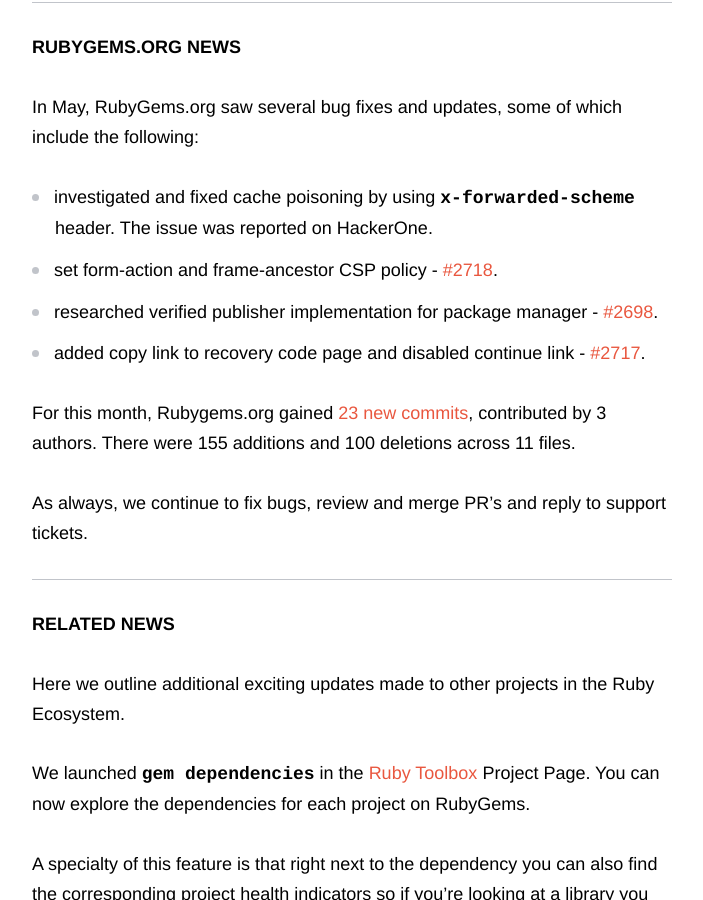
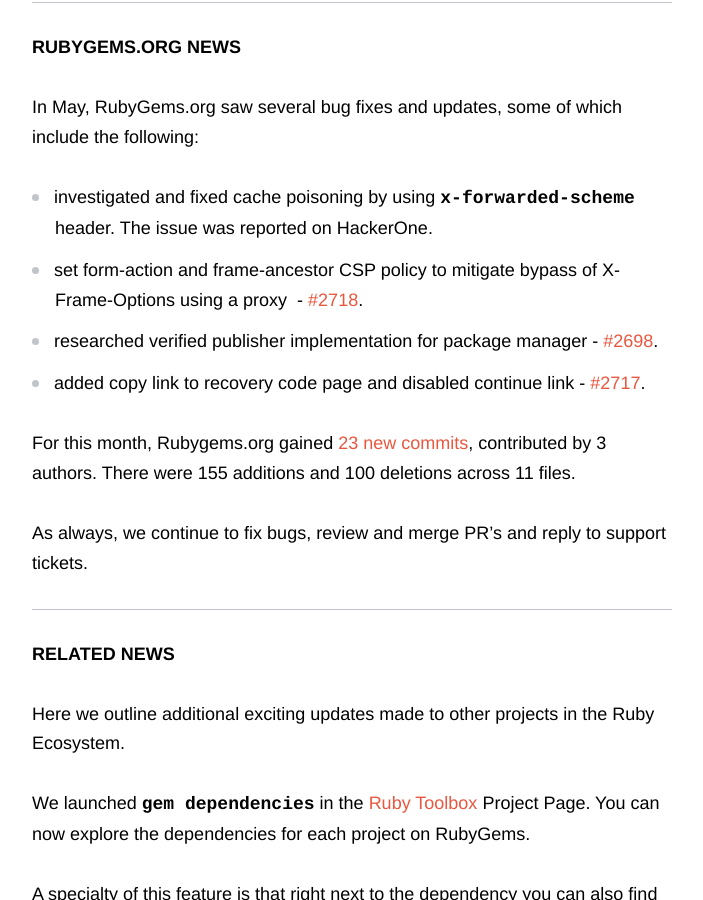
Before and after one commit to rubygems/rubygems.github.io, a Jekyll site: the page built from _posts/2021-06-09-may-rubygems-updates.md, in a window 1280 px wide and 900 px high, scrolled down 1331 px. Shown: the whole window, without its empty margins (438-1141 px from the left). Built offline with Jekyll 4.4.1, drawn with Linux system fonts in a browser that asks for light colours; comment, search, counter and statistics services are not loaded.

Commit message:
Update _posts/2021-06-09-may-rubygems-updates.md
Co-authored-by: Aditya Prakash <aditya.prakash132@gmail.com>

```diff
--- a/_posts/2021-06-09-may-rubygems-updates.md
+++ b/_posts/2021-06-09-may-rubygems-updates.md
@@ -26,7 +26,7 @@
 In May, RubyGems.org saw several bug fixes and updates, some of which include the following:
 
 - investigated and fixed cache poisoning by using `x-forwarded-scheme` header. The issue was reported on HackerOne.
-- set form-action and frame-ancestor CSP policy - [#2718](https://github.com/rubygems/rubygems.org/pull/2718).
+- set form-action and frame-ancestor CSP policy to mitigate bypass of X-Frame-Options using a proxy  - [#2718](https://github.com/rubygems/rubygems.org/pull/2718).
 - researched verified publisher implementation for package manager - [#2698](https://github.com/rubygems/rubygems.org/pull/2698#issuecomment-846356370).
 - added copy link to recovery code page and disabled continue link - [#2717](https://github.com/rubygems/rubygems.org/pull/2717).
 
```
